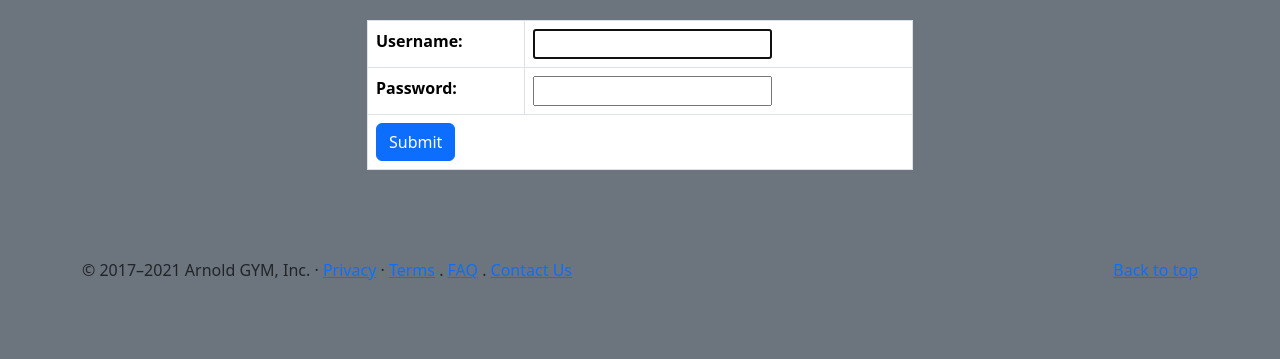
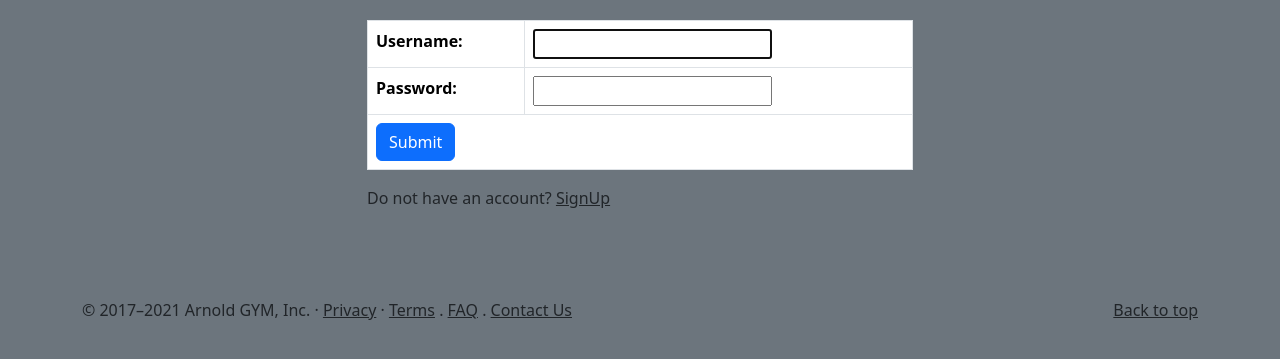
Before and after one commit to Omsurvase24/Gym-Management-System, a Django app: page /accounts/login/ in a window 1280 px wide. Shown: the part 141-500 px from the top of the page. Run offline with Django 4.2, Linux system fonts and the light colour scheme; some libraries are stand-ins or nearby versions.

Commit message:
signup done

```diff
--- a/main/admin.py
+++ b/main/admin.py
@@ -53,8 +53,8 @@ admin.site.register(models.GalleryImage, GalleryImageAdmin)
 
 
 class SubPlanAdmin(admin.ModelAdmin):
-    list_editable = ('highlight_status',)
-    list_display = ('title', 'price', 'highlight_status')
+    list_editable = ('highlight_status', 'max_member')
+    list_display = ('title', 'price', 'max_member', 'highlight_status')
 
 
 admin.site.register(models.SubPlan, SubPlanAdmin)
--- a/main/models.py
+++ b/main/models.py
@@ -83,6 +83,7 @@ class GalleryImage(models.Model):
 class SubPlan(models.Model):
     title = models.CharField(max_length=150)
     price = models.IntegerField()
+    max_member = models.IntegerField(null=True)
     highlight_status = models.BooleanField(default=False, null=True)
 
     def __str__(self):
--- a/main/templates/base.html
+++ b/main/templates/base.html
@@ -69,12 +69,12 @@
 
     <!-- Foorter Start -->
         <footer class="container py-5">
-	    <p class="float-end"><a href="#">Back to top</a></p>
+	    <p class="float-end"><a href="#" class = "text-dark">Back to top</a></p>
 	    <p>© 2017–2021 Arnold GYM, Inc. ·
-            <a href="{% url 'pagedetail' 2 %}">Privacy</a> ·
-            <a href="{% url 'pagedetail' 3 %}">Terms</a> .
-            <a href="{% url 'faq' %}">FAQ</a> .
-            <a href="#">Contact Us</a>
+            <a href="{% url 'pagedetail' 2 %}" class = "text-dark">Privacy</a> ·
+            <a href="{% url 'pagedetail' 3 %}" class = "text-dark">Terms</a> .
+            <a href="{% url 'faq' %}" class = "text-dark">FAQ</a> .
+            <a href="#" class = "text-dark">Contact Us</a>
         </p>
 	    </footer>
 
--- a/main/templates/pricing.html
+++ b/main/templates/pricing.html
@@ -18,6 +18,7 @@
           </div>
           <div class="card-body">
             <h1 class="card-title pricing-card-title">${{plan.price}}<small class="text-muted fw-light">/mo</small></h1>
+            <p class = "text-success">Member Capacity {{plan.max_member}}</p>
             <ul class="list-unstyled mt-3 mb-4">
                 {% for feature in plan.subplanfeature_set.all %}
                 <li>{{feature.title}}</li>
--- a/main/templates/registration/login.html
+++ b/main/templates/registration/login.html
@@ -23,6 +23,7 @@
 							</tr>
 						</table>
 					</form>
+					<p>Do not have an account? <a class = "text-dark" href = {% url "signup" %}>SignUp</a></p>
 				</div>
 			</div>
 		</section>
--- a/main/templates/registration/signup.html
+++ b/main/templates/registration/signup.html
@@ -21,6 +21,7 @@
 							</tr>
 						</table>
 					</form>
+					<p>Already have an account? <a class = "text-dark" href = {% url "login" %}>Login</a></p>
 				</div>
 			</div>
 		</section>
--- a/main/views.py
+++ b/main/views.py
@@ -47,7 +47,7 @@ def gallery_detail(request, id):
 
 
 def pricing(request):
-    pricing = models.SubPlan.objects.all()
+    pricing = models.SubPlan.objects.all().order_by('price')
     distinct_features = models.SubPlanFeature.objects.all()
     return render(request, 'pricing.html', {'plans': pricing, 'distinct_features': distinct_features})
 
```
Also changed, not shown: main/migrations/0012_subplan_max_member.py (added).
